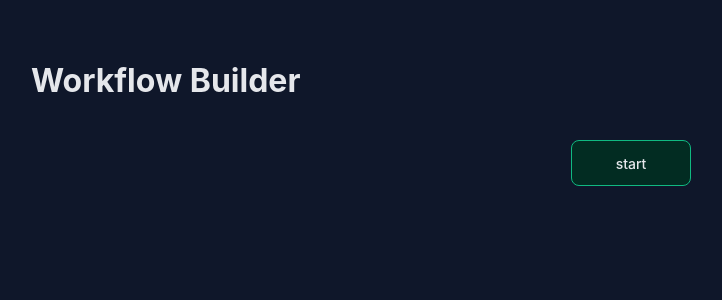
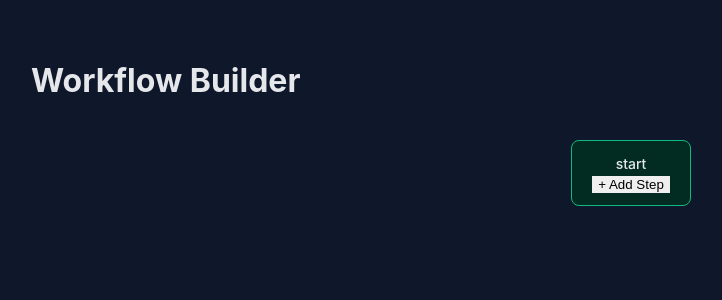
Before and after one commit to Aarush2907/workflow-builder, a React (Vite) app: page / in a window 1280 px wide. Shown: the top 300 px of the page, without its empty margins (9-731 px from the left). Built offline with nearby package versions, Linux system fonts and the light colour scheme.

Commit message:
feat: enable adding action nodes from renderer

```diff
--- a/src/components/Node/Node.jsx
+++ b/src/components/Node/Node.jsx
@@ -1,10 +1,15 @@
+import NodeControls from "./NodeControls";
 import "../../styles/node.css";
 
-
-export default function Node({ label, type }) {
+/**
+ * Base Node component
+ */
+export default function Node({ label, type, onAdd }) {
   return (
     <div className={`node node-${type}`}>
       <span className="node-label">{label}</span>
+
+      {onAdd && <NodeControls onAdd={onAdd} />}
     </div>
   );
 }
--- a/src/components/RenderNode.jsx
+++ b/src/components/RenderNode.jsx
@@ -2,18 +2,27 @@ import Node from "./Node/Node";
 
 /**
  * Recursive node renderer
- * Renders a node and then its children
  */
-export default function RenderNode({ nodeId, nodes }) {
+export default function RenderNode({ nodeId, nodes, dispatch }) {
   const node = nodes[nodeId];
 
   if (!node) return null;
 
+  const handleAdd = () => {
+    dispatch({
+      type: "ADD_ACTION_NODE",
+      payload: { parentId: nodeId }
+    });
+  };
+
   return (
     <div className="node-wrapper">
-      <Node label={node.label} type={node.type} />
+      <Node
+        label={node.label}
+        type={node.type}
+        onAdd={node.type !== "end" ? handleAdd : null}
+      />
 
-      {/* Render children (for now, only 'next') */}
       {node.next && node.next.length > 0 && (
         <div className="node-children">
           {node.next.map((childId) => (
@@ -21,6 +30,7 @@ export default function RenderNode({ nodeId, nodes }) {
               key={childId}
               nodeId={childId}
               nodes={nodes}
+              dispatch={dispatch}
             />
           ))}
         </div>
```
